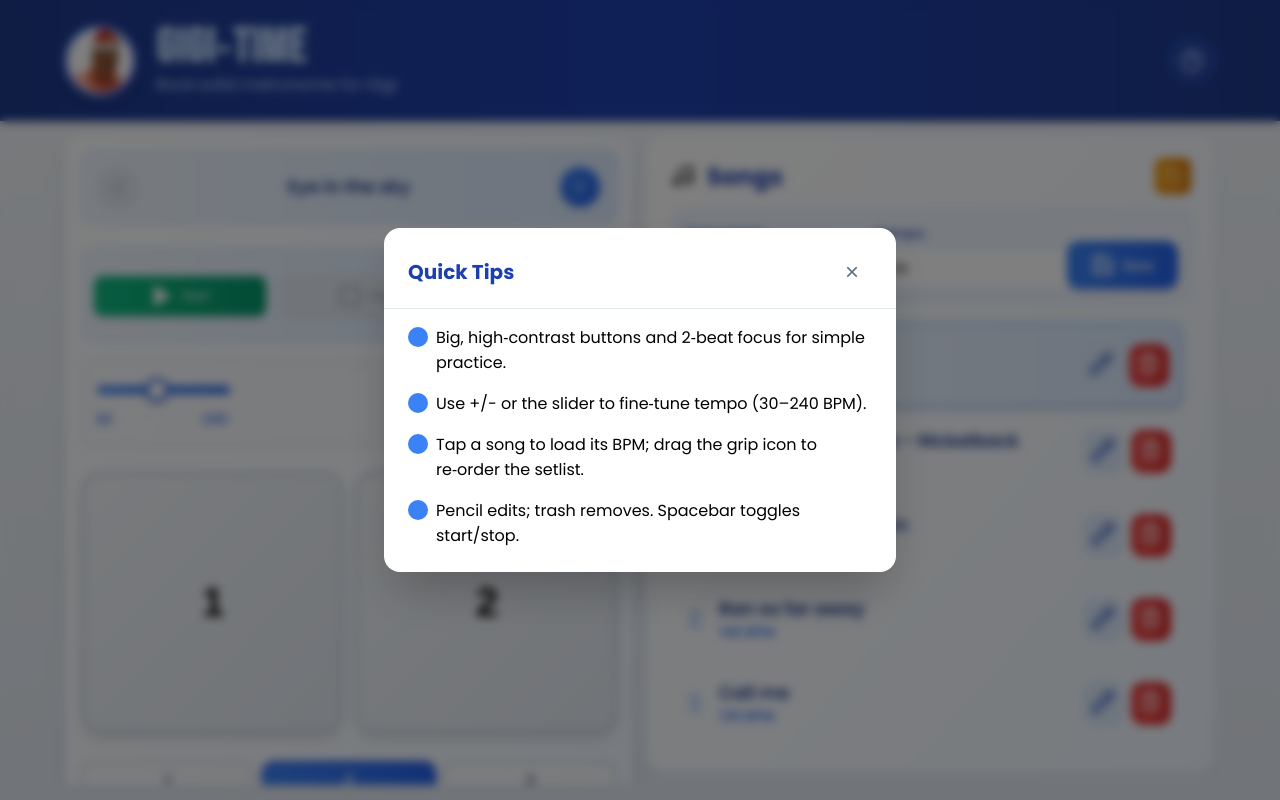
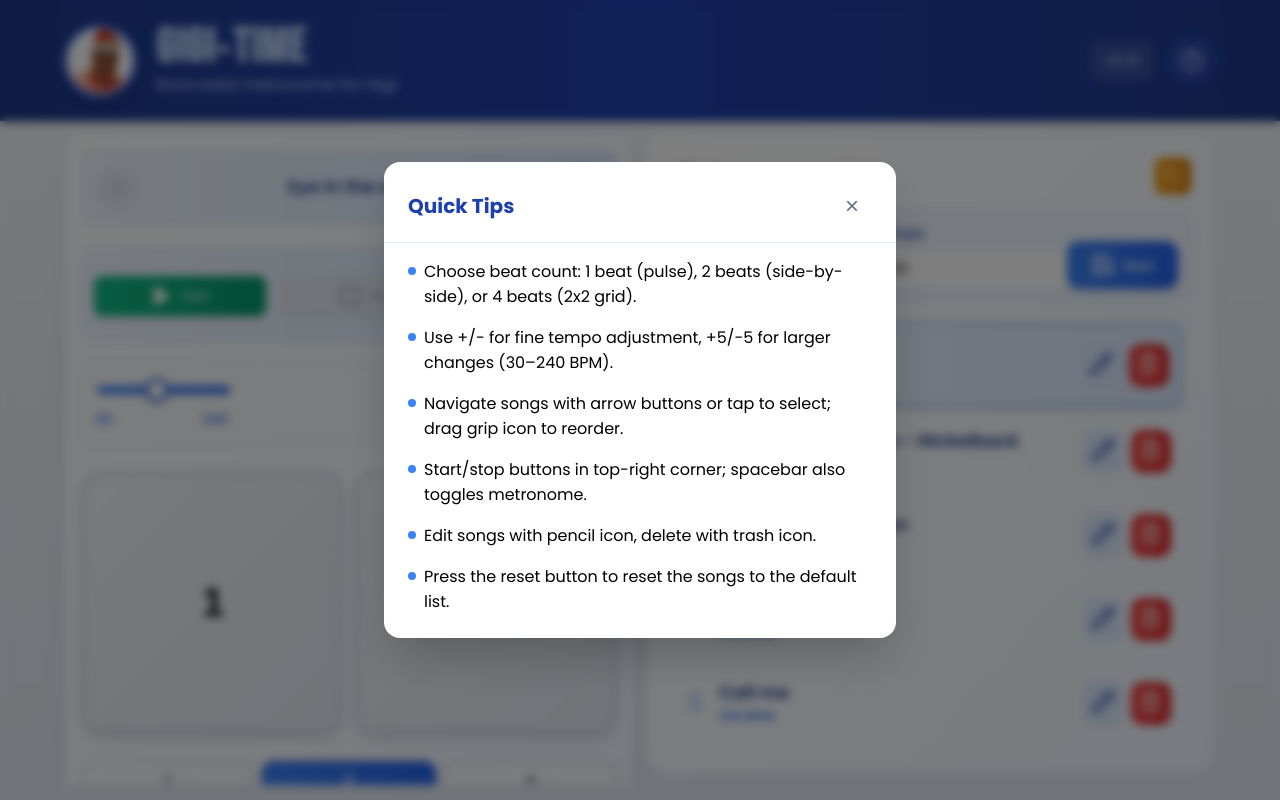
Before and after one commit to nirarad/GigiTime, a React (Create React App) app: page / in a window 1280 px wide. Both pictures are taken after a click on the button 1192 px from the left and 60 px from the top of the page. Built offline with nearby package versions, Linux system fonts and the light colour scheme.

Commit message:
Added version and tips

```diff
--- a/src/GigiTimeUI.tsx
+++ b/src/GigiTimeUI.tsx
@@ -1,6 +1,8 @@
 import React, { useEffect, useRef, useState, useCallback } from "react";
 import { Play, Square, Plus, Minus, Pencil, Trash2, Save, GripVertical, Music, RotateCcw, HelpCircle, ChevronLeft, ChevronRight } from "lucide-react";
 import { Song, loadSongs, addSong as addSongToStorage, updateSong as updateSongInStorage, deleteSong as deleteSongFromStorage, reorderSongs as reorderSongsInStorage, resetToDefaultSongs } from "./songsData";
+import { VERSION } from "./version";
+import { tips } from "./tips";
 
 // Embedded drummer photo path (loads directly from your attached file in this workspace)
 const DRUMMER_PHOTO = "/images/Gigi.png";
@@ -178,6 +180,8 @@ export default function GigiTimeUIMock() {
             <h1>GIGI‑TIME</h1>
             <p>Rock‑solid metronome for Gigi</p>
           </div>
+          <div className="header-right">
+            <div className="version-display">v{VERSION}</div>
             <button
               className="help-button"
               onClick={() => setShowTips(!showTips)}
@@ -186,6 +190,7 @@ export default function GigiTimeUIMock() {
             >
               <HelpCircle />
             </button>
+          </div>
         </div>
       </header>
 
@@ -204,22 +209,12 @@ export default function GigiTimeUIMock() {
               </button>
             </div>
             <ul className="tips-list">
-              <li className="tip-item">
+              {tips.map((tip, index) => (
+                <li key={index} className="tip-item">
                   <span className="tip-bullet"></span>
-                <span>Big, high‑contrast buttons and 2‑beat focus for simple practice.</span>
+                  <span>{tip}</span>
                 </li>
-              <li className="tip-item">
-                <span className="tip-bullet"></span>
-                <span>Use +/- or the slider to fine‑tune tempo (30–240 BPM).</span>
-              </li>
-              <li className="tip-item">
-                <span className="tip-bullet"></span>
-                <span>Tap a song to load its BPM; drag the grip icon to re‑order the setlist.</span>
-              </li>
-              <li className="tip-item">
-                <span className="tip-bullet"></span>
-                <span>Pencil edits; trash removes. Spacebar toggles start/stop.</span>
-              </li>
+              ))}
             </ul>
           </div>
         </div>
--- a/src/app.css
+++ b/src/app.css
@@ -90,10 +90,6 @@ header {
 
 /* Help Button */
 .help-button {
-  position: absolute;
-  right: 1.5rem;
-  top: 50%;
-  transform: translateY(-50%);
   background: linear-gradient(to bottom right, rgba(59, 130, 246, 0.2), rgba(79, 70, 229, 0.2));
   border: 2px solid rgba(59, 130, 246, 0.4);
   color: #bfdbfe;
@@ -113,13 +109,33 @@ header {
   background: linear-gradient(to bottom right, rgba(59, 130, 246, 0.3), rgba(79, 70, 229, 0.3));
   border-color: rgba(59, 130, 246, 0.6);
   color: white;
-  transform: translateY(-50%) scale(1.1);
+  transform: scale(1.1);
   box-shadow: 0 6px 8px -1px rgba(0, 0, 0, 0.15);
 }
 
 .help-button svg {
   width: 1.5rem;
   height: 1.5rem;
+}
+
+.header-right {
+  position: absolute;
+  right: 1.5rem;
+  top: 50%;
+  transform: translateY(-50%);
+  display: flex;
+  align-items: center;
+  gap: 1rem;
+}
+
+.version-display {
+  font-size: 0.875rem;
+  font-weight: 500;
+  color: rgba(255, 255, 255, 0.8);
+  background: rgba(255, 255, 255, 0.1);
+  padding: 0.5rem 0.75rem;
+  border-radius: 0.5rem;
+  border: 1px solid rgba(255, 255, 255, 0.2);
 }
 
 /* Main Content */
@@ -871,12 +887,12 @@ main {
 }
 
 .tip-bullet {
-  width: 1.25rem;
-  height: 1.25rem;
+  width: 0.5rem;
+  height: 0.5rem;
   background: #3b82f6;
   border-radius: 9999px;
   flex-shrink: 0;
-  margin-top: 0.125rem;
+  margin-top: 0.5rem;
 }
 
 /* Custom scrollbar styling for songs list */
--- /dev/null
+++ b/src/tips.ts
@@ -0,0 +1,9 @@
+// Application tips data
+export const tips = [
+  "Choose beat count: 1 beat (pulse), 2 beats (side-by-side), or 4 beats (2x2 grid).",
+  "Use +/- for fine tempo adjustment, +5/-5 for larger changes (30–240 BPM).",
+  "Navigate songs with arrow buttons or tap to select; drag grip icon to reorder.",
+  "Start/stop buttons in top-right corner; spacebar also toggles metronome.",
+  "Edit songs with pencil icon, delete with trash icon.",
+  "Press the reset button to reset the songs to the default list.",
+];
--- /dev/null
+++ b/src/version.ts
@@ -0,0 +1,2 @@
+// Application version
+export const VERSION = "1.1.0";
```
Lines whose indentation alone changed are shown as unchanged.
